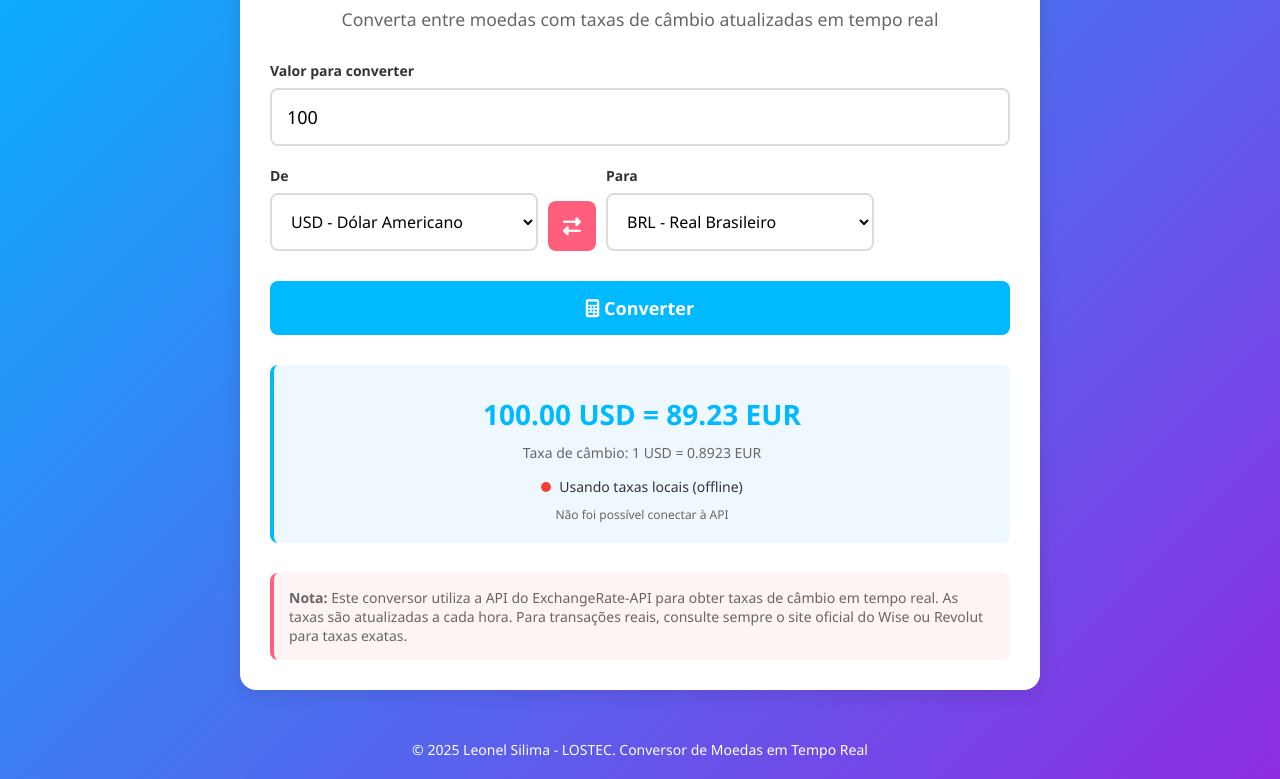
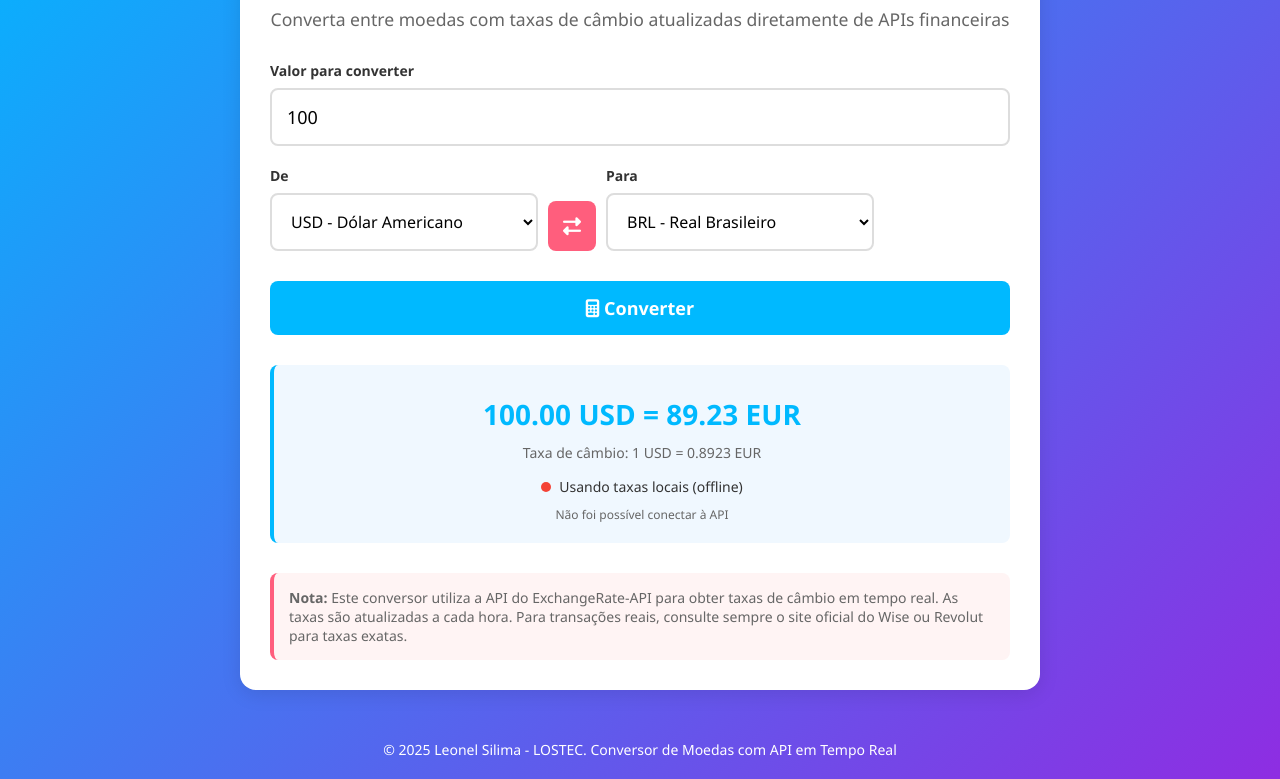
Before and after one commit to Silima1/conversor_moedas, a plain HTML site: page index.html in a window 1280 px wide. Shown: the part 191-970 px from the top of the page. Drawn offline with Linux system fonts and the light colour scheme; no server answers.

Commit message:
Update index.html

```diff
--- a/index.html
+++ b/index.html
@@ -262,7 +262,7 @@
                 <i class="fas fa-exchange-alt"></i>
             </div>
             <h1>Conversor de Moedas em Tempo Real</h1>
-            <p class="description">Converta entre moedas com taxas de câmbio atualizadas em tempo real</p>
+            <p class="description">Converta entre moedas com taxas de câmbio atualizadas diretamente de APIs financeiras</p>
         </header>
 
         <div class="converter">
@@ -308,7 +308,7 @@
     </div>
 
     <footer>
-        <p>&copy; 2025 Leonel Silima - LOSTEC. Conversor de Moedas em Tempo Real</p>
+        <p>&copy; 2025 Leonel Silima - LOSTEC. Conversor de Moedas com API em Tempo Real</p>
     </footer>
 
     <script>
```
